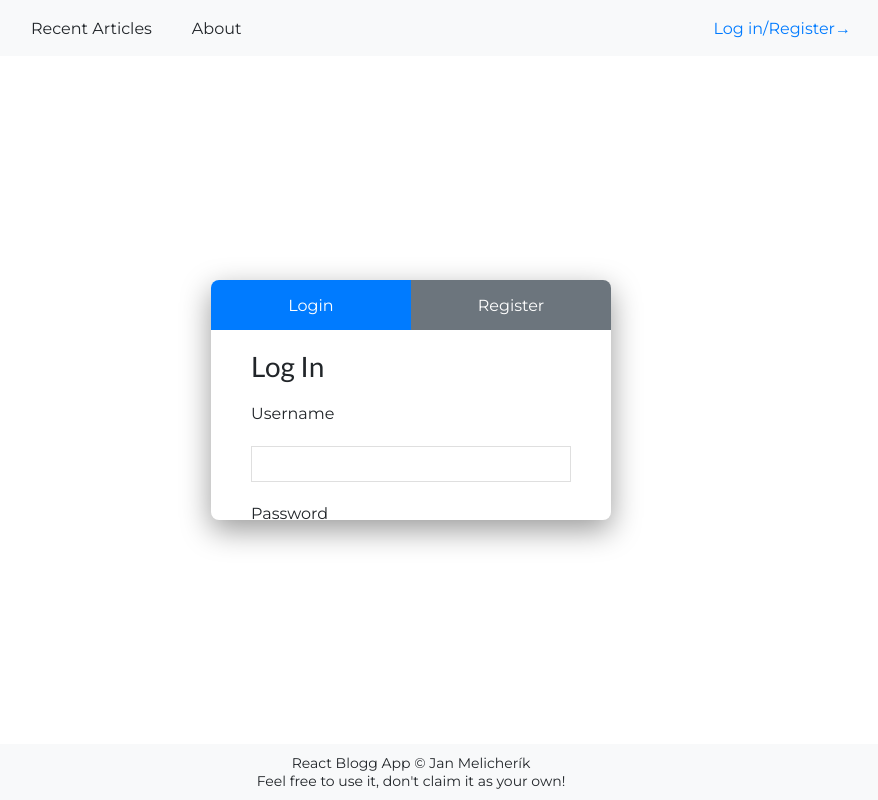
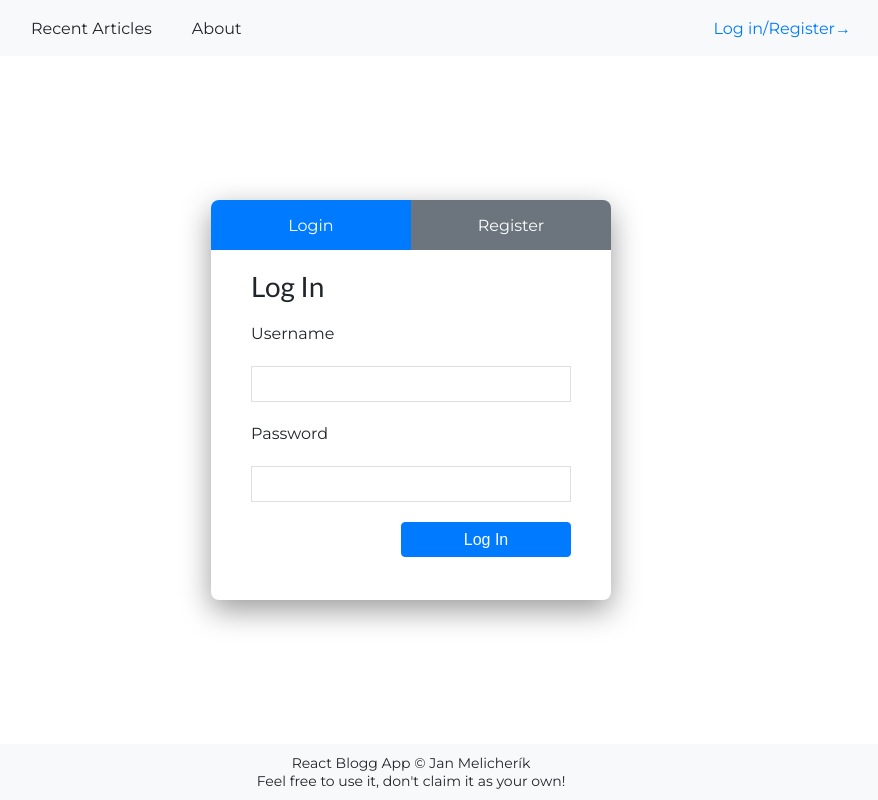
Before and after one commit to smil3cz/react-blog-app, a React (Create React App) app: page /user in a window 1280 px wide. Shown: the whole page, without its empty margins (229-1107 px from the left). Built offline with nearby package versions, Linux system fonts and the light colour scheme; some icons are missing.

Commit message:
fixed styling in form section, create article and comments

```diff
--- a/src/components/ArticleComponents/AddArticleItem/AddArticleItem.jsx
+++ b/src/components/ArticleComponents/AddArticleItem/AddArticleItem.jsx
@@ -4,7 +4,6 @@ import {
   saveNewArticle,
   getAllArticles,
   uploadImage,
-  downloadImage,
 } from "../../../api/apiArticleHelper.js";
 import FormButton from "../../FormComponents/FormButton/FormButton";
 import FormInput from "../../FormComponents/FormInput/FormInput.jsx";
@@ -32,7 +31,6 @@ const AddArticleItem = () => {
       content: event.target.input.value,
       imageId: imageId.imageId,
     };
-    console.log(articleData);
     await saveNewArticle(articleData);
     await getAllArticles();
     history.push("/articles");
--- a/src/components/ArticleComponents/AddArticleItem/styles.scss
+++ b/src/components/ArticleComponents/AddArticleItem/styles.scss
@@ -18,6 +18,7 @@
       margin-bottom: 2rem;
     }
     h1 {
+      line-height: 48px;
       margin-right: 2rem;
     }
   }
@@ -40,6 +41,7 @@
     width: 74rem;
     border: 1px solid #dfdfdf;
     border-radius: 4px;
+    margin-bottom: 2rem;
   }
 
   &__file-upload {
--- a/src/components/ArticleComponents/ArticleItemComments/ArticleItemComment/styles.scss
+++ b/src/components/ArticleComponents/ArticleItemComments/ArticleItemComment/styles.scss
@@ -7,7 +7,7 @@
   &__avatar-section {
     img {
       width: 4rem !important;
-      height: 4rem;
+      height: 4rem !important;
     }
   }
 
@@ -42,7 +42,7 @@
   &__up,
   &__down {
     cursor: pointer;
-    width: 2rem;
-    height: 2rem;
+    width: 2rem !important;
+    height: 2rem !important;
   }
 }
--- a/src/components/ArticleComponents/DisplayArticlesList/styles.scss
+++ b/src/components/ArticleComponents/DisplayArticlesList/styles.scss
@@ -4,6 +4,7 @@
   width: 100%;
   max-width: 115.2rem;
   margin: 0 auto;
+  margin-top: 2rem;
   display: flex;
   flex-direction: column;
   align-items: flex-start;
--- a/src/components/UserForm/styles.scss
+++ b/src/components/UserForm/styles.scss
@@ -5,8 +5,8 @@
   top: 50%;
   right: 50%;
   transform: translate(50%, -50%);
-  width: 40%;
-  height: 30%;
+  width: 40rem;
+  height: 40rem;
   max-width: 40rem;
   box-shadow: $modal-shadow;
   border-radius: $border-r-8px;
```
Also changed, not shown: 1 other file (tests, documents, lock files or other folders).
